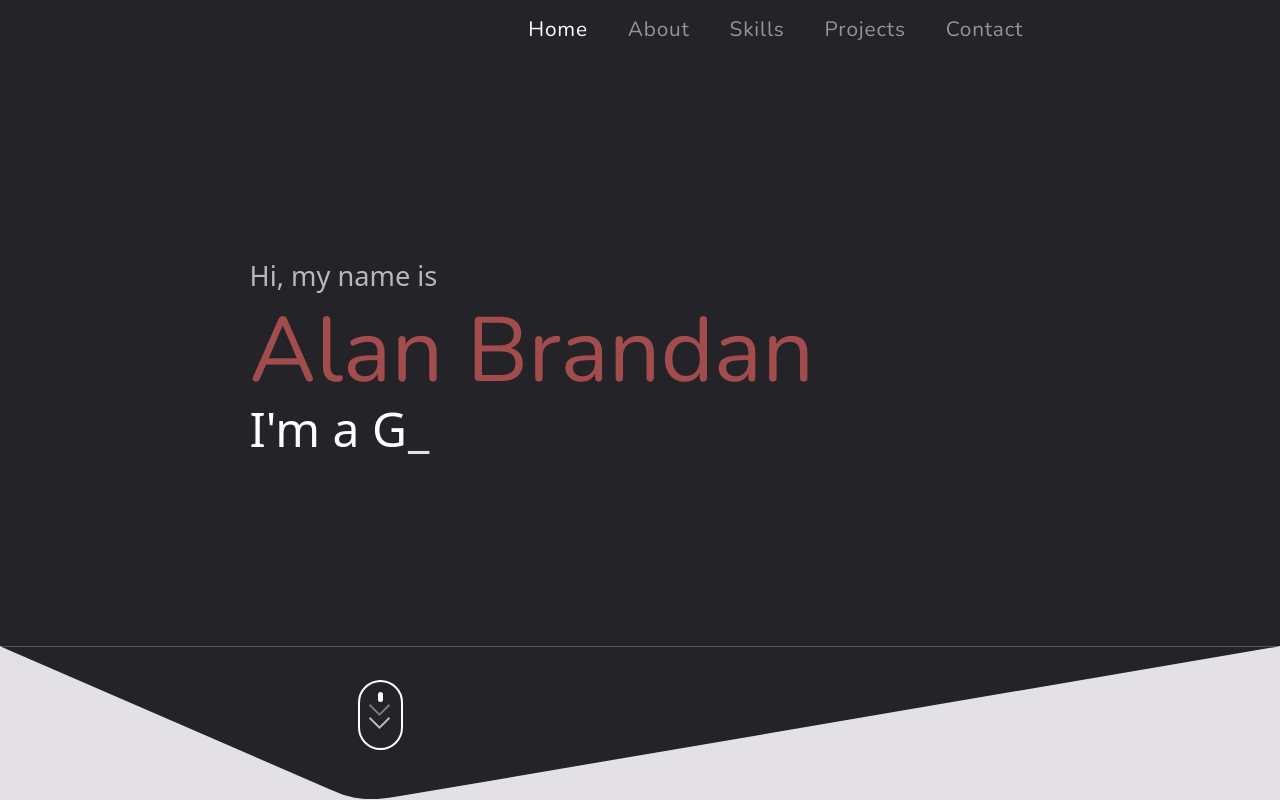
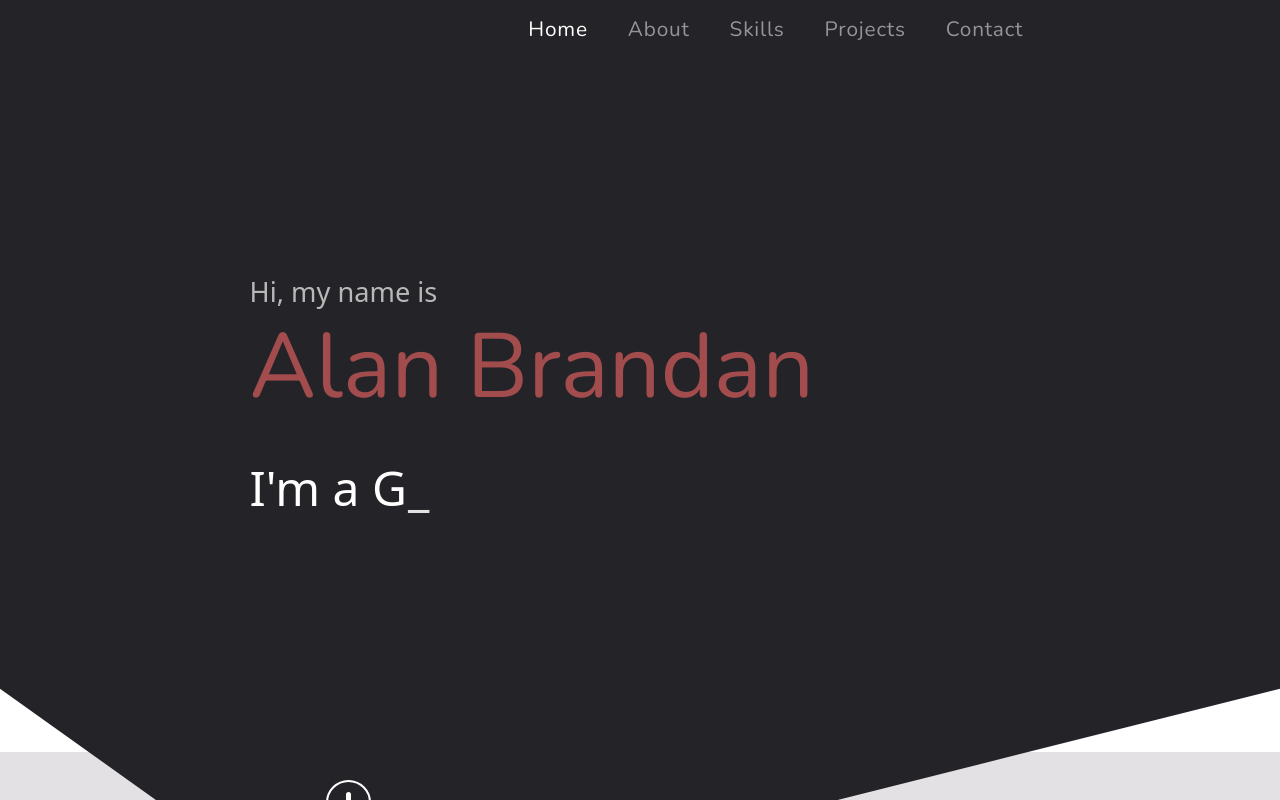
Before and after one commit to Alan-brandan/personal-portfolio, a React (Create React App) app: page / in a window 1280 px wide. Shown: the top 800 px of the page. Built offline with nearby package versions, Linux system fonts and the light colour scheme.

Commit message:
reworked skewed containers for main and contact sections

```diff
--- a/src/Components/Contact/contact.css
+++ b/src/Components/Contact/contact.css
@@ -1,25 +1,12 @@
 @import url('https://fonts.googleapis.com/css2?family=Nunito&display=swap');
 @import url('https://fonts.googleapis.com/css2?family=Montserrat:wght@300&display=swap');
 
-.divider-contact {
+.contact-container {
+    clip-path: polygon(0% 0%, 0 100%, 100% 100%, 100% 40%);
+    background-color: #242327;
+    padding: 16rem 0 10rem 0;
+    margin-top: -16%;
 
-    padding-top: 15.5%;
-    margin-top: -15.9%;
-    background-color: #242327;
-    z-index: 2;
-    content: "";
-    width: 100%;
-    height: auto;
-    -webkit-clip-path: polygon(0, 0% 100%, 100% 0);
-    clip-path: polygon(100% 100%, 0 100%, 0% 0);
-}
-
-
-
-
-.contact-container {
-    background-color: #242327;
-    padding: 0 0 5rem 0;
 }
 
 .contact-section {
--- a/src/Components/Contact/contact.jsx
+++ b/src/Components/Contact/contact.jsx
@@ -1,16 +1,14 @@
-import React,{forwardRef} from 'react'
+import React, { forwardRef } from 'react'
 import './contact.css';
 import githubimg from "../../assets/img/github.png"
 import linkedinimg from "../../assets/img/linkedin.png"
 import ContactForm from './contactform';
 import CopyToClipboard from 'react-copy-to-clipboard';
 
-const Contact = (props,ref) => {
+const Contact = (props, ref) => {
 
   return (
     <div>
-      <div className='divider-contact'></div>
-
       <div className='contact-container' ref={ref}>
         <div className='contact-section'>
           <div className='contact-side'>
@@ -28,9 +26,9 @@ const Contact = (props,ref) => {
               </div>
             </div>
           </div>
-          <ContactForm />
         </div>
       </div>
+      <ContactForm />
     </div>
   )
 }
--- a/src/Components/Contact/contactform.css
+++ b/src/Components/Contact/contactform.css
@@ -1,16 +1,18 @@
 
 
 .form_container{
-    position: relative;
-    width:45%;
+    position: absolute;
+    width: 30%;
     margin: -6rem 0 0 5%;
     z-index: 5;
+    right: 19.5%;
+    bottom: 8rem;
 }
 .contact-form{
     background-color: #333333;
     box-shadow: 0px 0px 14px 7px rgba(0,0,0,0.23);
--webkit-box-shadow: 0px 0px 14px 7px rgba(0,0,0,0.23);
--moz-box-shadow: 0px 0px 14px 7px rgba(0,0,0,0.23);
+    -webkit-box-shadow: 0px 0px 14px 7px rgba(0,0,0,0.23);
+    -moz-box-shadow: 0px 0px 14px 7px rgba(0,0,0,0.23);
     padding: 2rem 8% 1.5rem 8%;
     border-radius: 1.5rem;
 }
--- a/src/Components/Home/MainBanner.css
+++ b/src/Components/Home/MainBanner.css
@@ -1,16 +1,3 @@
-.home_divider {
-    padding-bottom: 12%;
-    margin-bottom: -13%;
-    background-color: #242327;
-    z-index: 2;
-    content: "";
-    height: auto;
-    width: 100%;
-    clip-path: polygon(100% 0%, 31.6% 97.1%, 30.4% 98.6%, 29.5% 99.5%, 28.5% 99.5%, 27.7% 98.6%, 26.8% 96.7%, 25.8% 93.3%, 0% 0%);
-
-
-}
-
 @import url('https://fonts.googleapis.com/css2?family=Nunito&display=swap');
 @import url('https://fonts.googleapis.com/css2?family=Montserrat:wght@300&display=swap');
 
@@ -18,8 +5,13 @@
     position: relative;
 }
 .home_content {
+    -webkit-clip-path: polygon(0 0, 0 75%,     20.6% 95.5%,23.6% 98.5%,25.3% 99.7%,    26% 100%, 27% 100%    ,28.5% 99.7%,31% 99%,39% 96.4%,    100% 75%, 100% 0);
+    clip-path: polygon(0 0, 0 75%,     20.6% 95.5%,23.6% 98.5%,25.3% 99.7%,    26% 100%, 27% 100%    ,28.5% 99.7%,31% 99%,39% 96.4%,    100% 75%, 100% 0);
     background-color: #242327;
-    padding: 16rem 0 11rem 0;
+    height: 120%;
+    padding: 17rem 0 30rem 0;
+    margin-bottom: -13%;
+    z-index: -5;
 }
 
 .home_data {
@@ -42,7 +34,7 @@
     font-family: 'Nunito';
     z-index: 2;
     margin: -1rem 0;
-    padding-bottom: 5rem;
+    padding-bottom: 2rem;
 }
 
 .home_data h2 {
@@ -70,7 +62,7 @@
     position: absolute;
     z-index: 5;
     top: 85%;
-    left: 28%;
+    left: 25.5%;
 }
 
 .scroll_icon span {
--- a/src/Components/Home/MainBanner.jsx
+++ b/src/Components/Home/MainBanner.jsx
@@ -1,9 +1,9 @@
-import React,{forwardRef}from 'react'
+import React, { forwardRef } from 'react'
 import './MainBanner.css';
 import { motion } from "framer-motion";
 import Typewriter from 'typewriter-effect';
 
-const MainBanner = (props,ref) => {
+const MainBanner = (props, ref) => {
 
   return (
     <div className='header-container' ref={ref}>
@@ -15,13 +15,13 @@ const MainBanner = (props,ref) => {
             I'm&nbsp;
             <Typewriter
               options={{
-                strings: ['a Fullstack Developer', 'a Game Developer','an Artist'],
+                strings: ['a Fullstack Developer', 'a Game Developer', 'an Artist'],
                 autoStart: true,
                 loop: true,
-                cursor:"_",
-                delay:90,
+                cursor: "_",
+                delay: 90,
                 deleteSpeed: 80,
-                pauseFor:1900,
+                pauseFor: 1900,
               }}
             />
           </h2>
@@ -31,7 +31,6 @@ const MainBanner = (props,ref) => {
           <div className='scroll_icon'><span></span></div>
         </div>
       </div>
-      <div className='home_divider'></div>
     </div>
   )
 }
```
